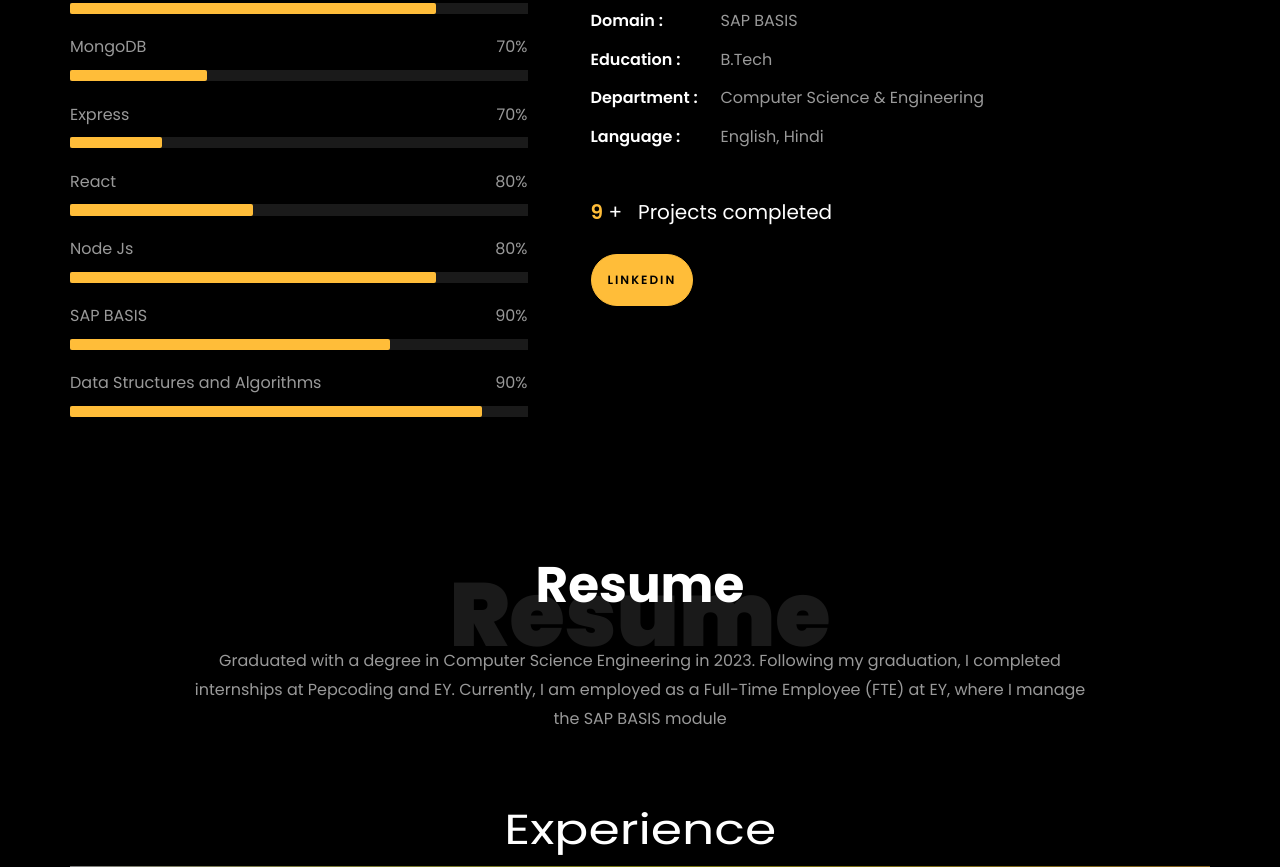
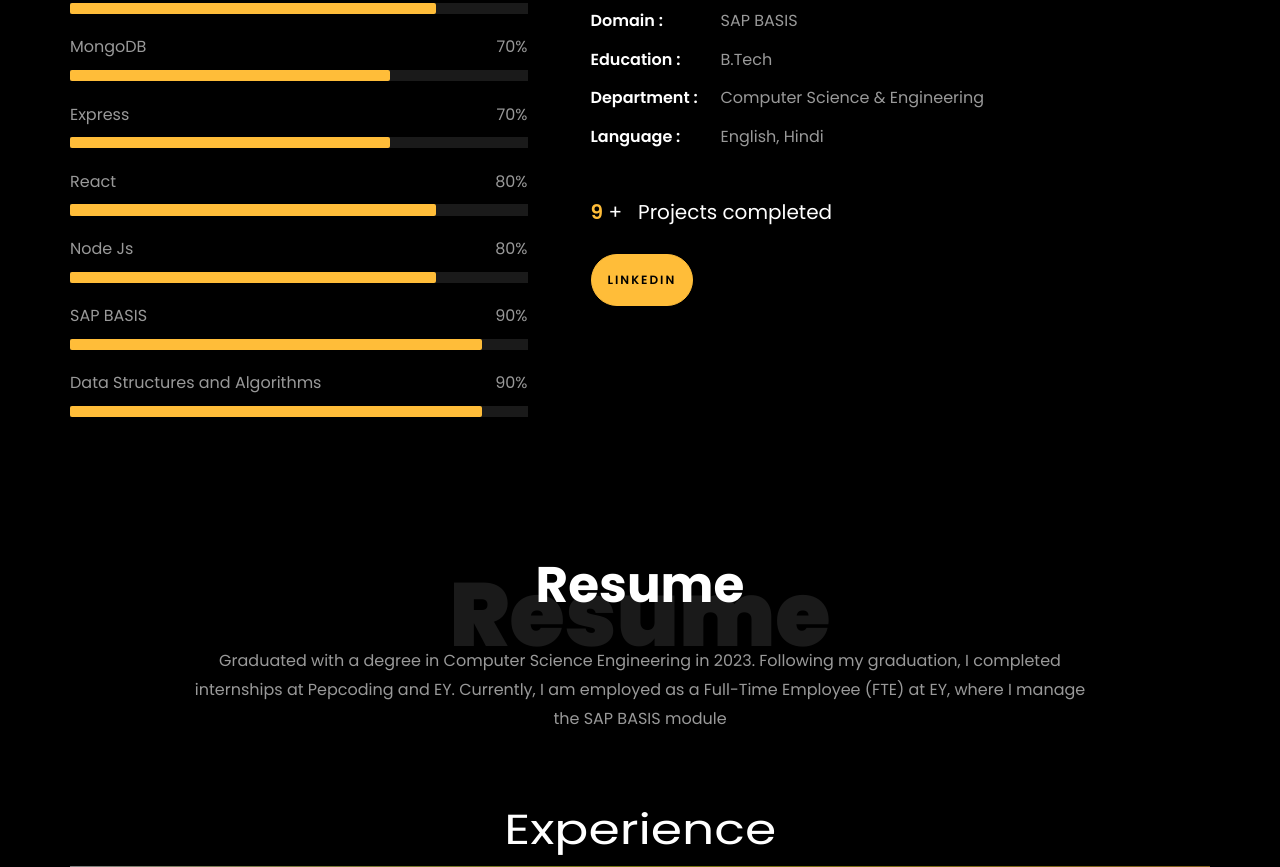
Before and after one commit to vivekgupta6534294/Portfolio, a plain HTML site: page index.html in a window 1280 px wide. Shown: the part 1187-2054 px from the top of the page. Drawn offline with Linux system fonts and the light colour scheme; files whose address does not match are found by name.

Commit message:
graph updated

```diff
--- a/index.html
+++ b/index.html
@@ -257,19 +257,19 @@
 
                                     <span>MongoDB</span> <span class="pull-right">70%</span>
 									<div class="progress">
-										<div class="progress-bar" role="progressbar" style="width: 30%" aria-valuenow="85" aria-valuemin="0"
+										<div class="progress-bar" role="progressbar" style="width: 70%" aria-valuenow="85" aria-valuemin="0"
 											aria-valuemax="100"></div>
 									</div>
 
                                     <span>Express</span> <span class="pull-right">70%</span>
 									<div class="progress">
-										<div class="progress-bar" role="progressbar" style="width: 20%" aria-valuenow="85" aria-valuemin="0"
+										<div class="progress-bar" role="progressbar" style="width: 70%" aria-valuenow="85" aria-valuemin="0"
 											aria-valuemax="100"></div>
 									</div>
 
                                     <span>React</span> <span class="pull-right">80%</span>
 									<div class="progress">
-										<div class="progress-bar" role="progressbar" style="width: 40%" aria-valuenow="85" aria-valuemin="0"
+										<div class="progress-bar" role="progressbar" style="width: 80%" aria-valuenow="85" aria-valuemin="0"
 											aria-valuemax="100"></div>
 									</div>
 
@@ -283,7 +283,7 @@
 
 									<span>SAP BASIS</span> <span class="pull-right">90%</span>
 									<div class="progress">
-										<div class="progress-bar" role="progressbar" style="width: 70%" aria-valuenow="80" aria-valuemin="0"
+										<div class="progress-bar" role="progressbar" style="width: 90%" aria-valuenow="80" aria-valuemin="0"
 											aria-valuemax="100"></div>
 									</div>
 
```
